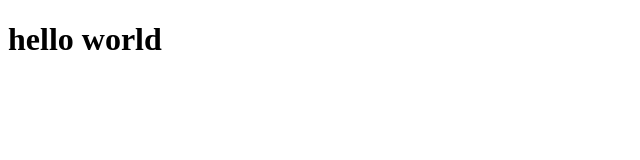
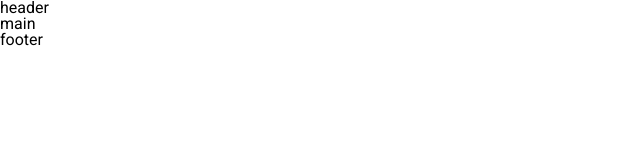
Before and after one commit to krlzubiuk/krlzubiuk.github.io, a plain HTML site: page index.html in a window 1280 px wide. Shown: the whole page, without its empty margins (0-640 px from the left). Drawn offline with Linux system fonts and the light colour scheme.

Commit message:
connected fonts

```diff
--- a/index.html
+++ b/index.html
@@ -3,10 +3,13 @@
 <head>
 	<meta charset="UTF-8">
 	<title>Document</title>
+	<link rel="stylesheet" href="reset.css">
+	<link href="https://fonts.googleapis.com/css?family=Roboto:100,100i,300,300i,400,400i,500,500i,700,700i,900,900i&display=swap&subset=cyrillic,greek" rel="stylesheet">
 	<link rel="stylesheet" href="style.css">
 </head>
 <body>
-	<h1>hello world</h1>
-
+	<header class="header">header</header>
+	<main class="main">main</main>
+	<footer class="footer">footer</footer>
 </body>
 </html>
--- a/style.css
+++ b/style.css
@@ -0,0 +1,7 @@
+* {
+	box-sizing: border-box;
+}
+
+body {
+	font-family: 'Roboto', sans-serif;
+}
```
